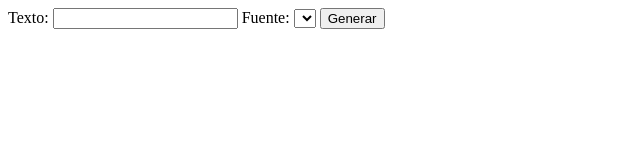
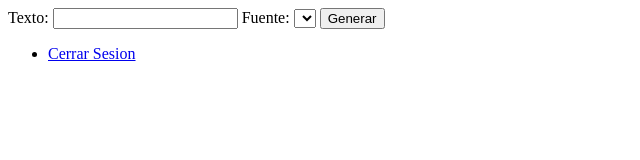
Before and after one commit to 17alma41/express-figlet, a website: page public/index.html in a window 1280 px wide. Shown: the whole page, without its empty margins (0-640 px from the left). Drawn offline with Linux system fonts and the light colour scheme; no server answers.

Commit message:
update middleware

```diff
--- a/public/index.html
+++ b/public/index.html
@@ -16,6 +16,11 @@
         <button type="submit">Generar</button>
     </form>
     <pre id="respuesta"></pre>
+    <ul>
+        <li>
+            <a href="/logout">Cerrar Sesion</a>
+        </li>
+    </ul>
 
     <script>
 
--- a/server.js
+++ b/server.js
@@ -91,7 +91,6 @@ app.get("/fuentes", (req, res) => {
           console.dir(err);
           return;
         }
-        console.dir(fonts);
         res.json(fonts)
     });
 })
```
